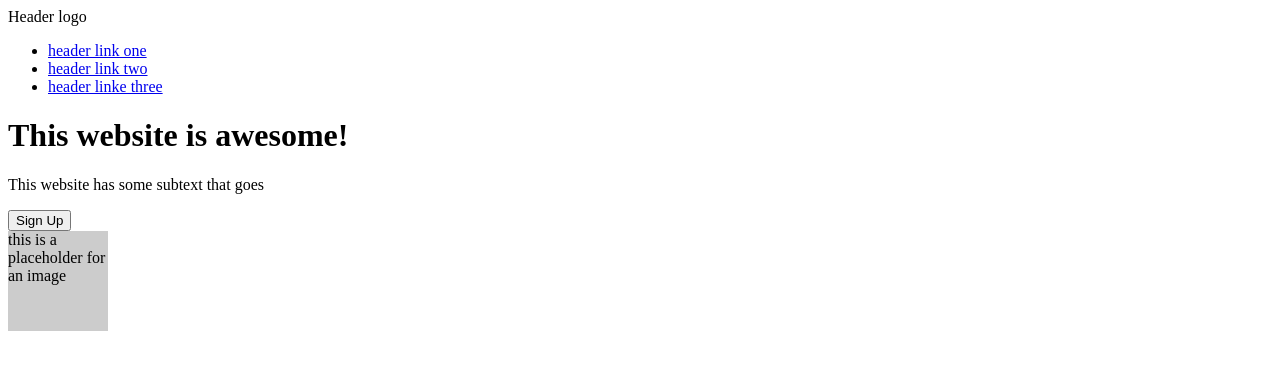
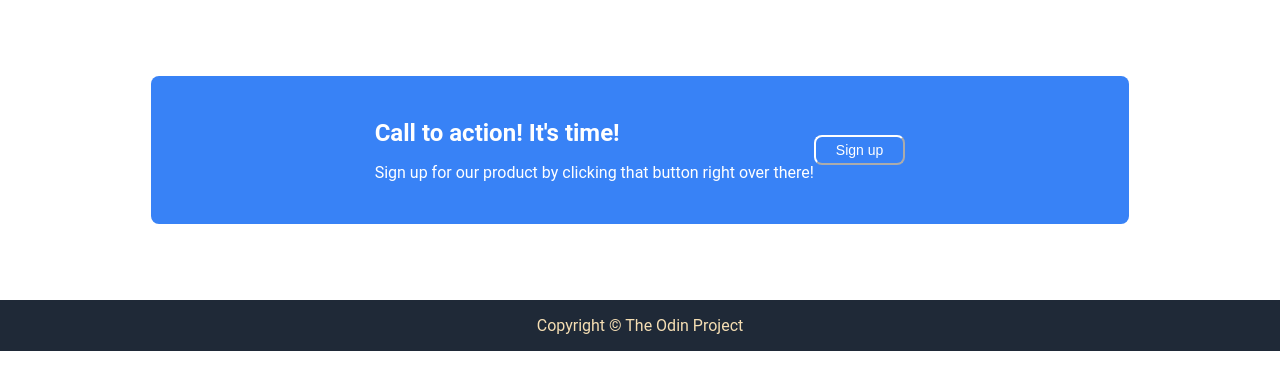
Before and after one commit to Tommieboy99/landing-page, a plain HTML site: page index.html in a window 1280 px wide. Drawn offline with Linux system fonts and the light colour scheme.

Commit message:
making progress

```diff
--- a/index.html
+++ b/index.html
@@ -4,39 +4,39 @@
     <meta charset="UTF-8">
     <meta name="viewport" content="width=device-width, initial-scale=1.0">
     <title>Koek DakTechniek</title>
+    <link rel="stylesheet" href="style.css">
 </head>
 <body>
     <header class="header">
-        <div class="logo">Header logo</div>
-
-        <nav class="nav">
-            <ul>
-                <li><a href="#">header link one</a></li>
-                <li><a href="#">header link two</a></li>
-                <li><a href="#">header linke three</a></li>
-            </ul>
-        </nav>
-
-        <div class="header-text">
-            <h1>This website is awesome!</h1>
-            <p>This website has some subtext that goes</p>
-            <button class="signup">Sign Up</button>
-        </div>
-
-        <div class="header-image">
-            <div style="width: 100px; height: 100px; background: #ccc;">this is a placeholder for an image</div>
-        </div>
     </header>
 
 
 
-    </div>
-
-    <div class="">
 
 
 
+
+
+
+
+
+
+
+
+
+
+    <div class="container">
+        <div class="blue-container">
+            <div class="blue_content">
+                <p><strong class="cta-title">Call to action! It's time!</strong></p>
+                <p>Sign up for our product by clicking that button right over there!</p>
+            </div>
+            <button class="sign-up">Sign up</button>
+        </div>
     </div>
 
+    <footer class="footer">
+        <p>Copyright © The Odin Project</p>
+    </footer>
 </body>
 </html>
--- a/style.css
+++ b/style.css
@@ -1,14 +1,46 @@
 body {
+    margin: 0;
+    font-family: Roboto, sans-serif;
+    height: 100vh;
     display: flex;
     flex-direction: column;
-    height: 100vh;
-    font-family: Roboto, sans-serif;
 }
 
-.start {
-    display: flex;
+.cta-title {
+    font-size: 24px;
 }
 
-.header {
-    background-color: red;
+.sign-up {
+    background-color: #3882F6;
+    color: white;
+    font-size: 14px;
+    cursor: pointer;
+    border-color: white;
+    border-radius: 8px;
+    padding: 5px 20px;
 }
+
+.blue-container {
+    display: flex;
+    justify-content: center;
+    align-items: center;
+    height: 100px;
+    background-color: #3882F6;
+    color: white;
+    padding: 24px 224px;
+    border-radius: 8px;
+}
+
+.container {
+    display: flex;
+    height: 300px;
+    justify-content: center;
+    align-items: center;
+}
+
+.footer {
+    display: flex;
+    justify-content: center;
+    background-color: #1f2937;
+    color: wheat;
+}
```
